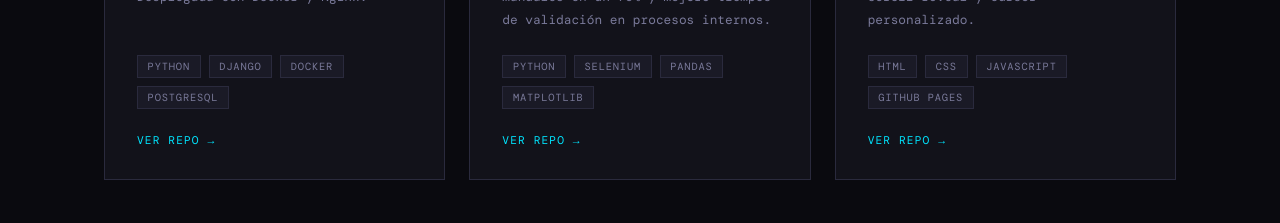
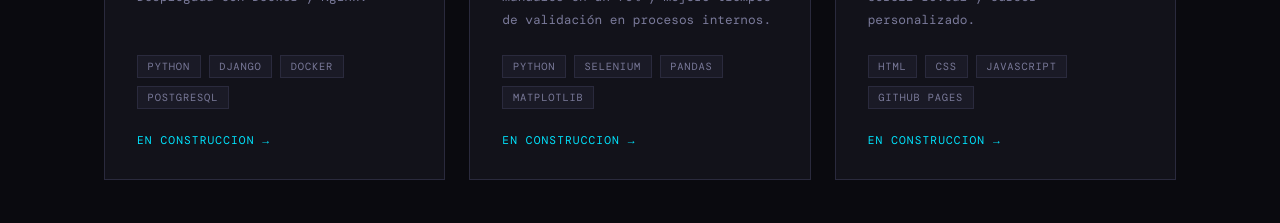
Before and after one commit to Lmrg000/Lmrg000.github.io, a plain HTML site: page index.html in a window 1280 px wide. Shown: the part 2900-3123 px from the top of the page. Drawn offline with nearby package versions, Linux system fonts and the light colour scheme; a web font is replaced by a local one.

Commit message:
repos faltantes

```diff
--- a/index.html
+++ b/index.html
@@ -784,7 +784,7 @@
           <span class="project-tag">Docker</span>
           <span class="project-tag">PostgreSQL</span>
         </div>
-        <a href="https://github.com/lmrg1" target="_blank" class="project-link">Ver repo →</a>
+        <a href="https://github.com/lmrg1" target="_blank" class="project-link">En construccion →</a>
       </div>
 
       <div class="project-card reveal">
@@ -800,7 +800,7 @@
           <span class="project-tag">Pandas</span>
           <span class="project-tag">Matplotlib</span>
         </div>
-        <a href="https://github.com/lmrg1" target="_blank" class="project-link">Ver repo →</a>
+        <a href="https://github.com/lmrg1" target="_blank" class="project-link">En construccion →</a>
       </div>
 
       <div class="project-card reveal">
@@ -816,7 +816,7 @@
           <span class="project-tag">JavaScript</span>
           <span class="project-tag">GitHub Pages</span>
         </div>
-        <a href="https://github.com/lmrg1" target="_blank" class="project-link">Ver repo →</a>
+        <a href="https://github.com/lmrg1" target="_blank" class="project-link">En construccion →</a>
       </div>
 
     </div>
```
